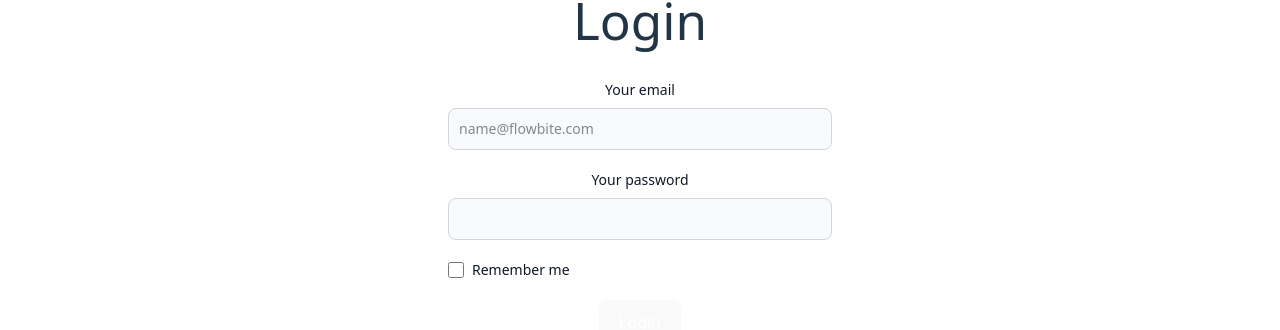
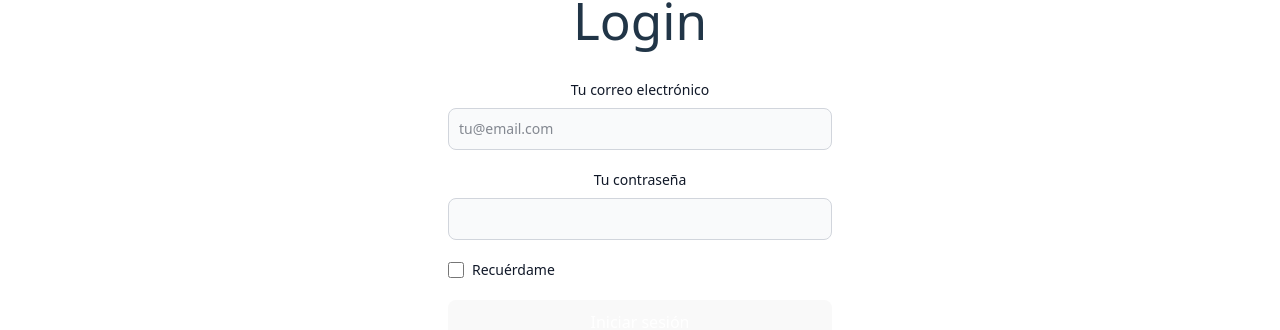
Before and after one commit to mayrars/bookworld, a React (Vite) app in the folder frontend/: page /login in a window 1280 px wide. Shown: the part 112-442 px from the top of the page. Built offline with nearby package versions, Linux system fonts and the light colour scheme.

Commit message:
changed form login

```diff
--- a/frontend/src/pages/Login/Login.jsx
+++ b/frontend/src/pages/Login/Login.jsx
@@ -1,71 +1,97 @@
-import React, { useState } from "react";
-import { useNavigate } from 'react-router-dom';
+import React, { useState, useEffect } from "react";
+import { useNavigate } from "react-router-dom";
 
 const Login = () => {
+  const navigate = useNavigate();
+
   const [email, setEmail] = useState("");
   const [password, setPassword] = useState("");
+  const [rememberMe, setRememberMe] = useState(false);
 
-  const navigate = useNavigate();
-  const handleSubmit = async(e) => {
-    e.preventDefault();
+  useEffect(() => {
+    const storedEmail = localStorage.getItem("rememberedEmail");
+    if (storedEmail) {
+      setEmail(storedEmail);
+      setRememberMe(true);
+    }
+  }, []);
+
+  const handleSubmit = async (event) => {
+    event.preventDefault();
+
+    if (rememberMe) {
+      localStorage.setItem("rememberedEmail", email);
+    } else {
+      localStorage.removeItem("rememberedEmail");
+    }
+
     try {
-      const response = await fetch('http://localhost:3000/api/login', { // Replace with your actual API endpoint
-        method: 'POST',
+      const response = await fetch("http://localhost:3000/api/auth/login", {
+        method: "POST",
         headers: {
-          'Content-Type': 'application/json',
+          "Content-Type": "application/json",
         },
         body: JSON.stringify({ email, password }),
       });
 
+      const data = await response.json();
+
       if (response.ok) {
-        const data = await response.json();
-        localStorage.setItem('authToken', data.token); // Store the token
-        navigate('/dashboard'); // Redirect to dashboard
+        console.log("Login exitoso", data);
+
+        // ✅ Simula autenticación guardando un flag
+        localStorage.setItem('auth', 'true');
+
+        // 🔄 Redirige al dashboard
+        navigate("/dashboard");
       } else {
-        alert('Login failed. Please check your credentials.');
+        console.error("Error de inicio de sesión", data);
+        alert("Credenciales incorrectas.");
       }
     } catch (error) {
-      console.error('Login error:', error);
-      alert('An error occurred during login.');
+      console.error("Error en la petición", error);
+      alert("Error en la conexión con el servidor.");
     }
+
   };
+
   return (
-    <>
     <section>
-        <h1 className="text-3xl text-center mt-10 text-shadow-cyan-950 dark:text-gray-900 mb-8">
+      <h1 className="text-3xl text-center mt-10 dark:text-gray-900 mb-8">
         Login
       </h1>
       <form className="max-w-sm mx-auto mb-12" onSubmit={handleSubmit}>
         <div className="mb-5">
-            <label
-              htmlFor="email"
-              className="block mb-2 text-sm font-medium text-gray-900 dark:text-gray-900"
-            >
-              Your email
+          <label htmlFor="email" className="block mb-2 text-sm font-medium text-gray-900 dark:text-white">
+            Tu correo electrónico
           </label>
           <input
             type="email"
             id="email"
-              className="bg-gray-50 border border-gray-300 text-gray-900 text-sm rounded-lg focus:ring-blue-500 focus:border-blue-500 block w-full p-2.5 dark:bg-gray-900 dark:border-gray-700 dark:placeholder-gray-400 dark:text-white dark:focus:ring-blue-500 dark:focus:border-blue-500"
-              placeholder="name@flowbite.com"
-              required value={email}
+            className="bg-gray-50 border border-gray-300 text-gray-900 text-sm rounded-lg
+                       focus:ring-blue-500 focus:border-blue-500 block w-full p-2.5
+                       dark:bg-gray-800 dark:border-gray-600 dark:placeholder-gray-400
+                       dark:text-white dark:focus:ring-blue-600 dark:focus:border-blue-600"
+            placeholder="tu@email.com"
+            required
+            value={email}
             onChange={(e) => setEmail(e.target.value)}
           />
         </div>
         <div className="mb-5">
-            <label
-              htmlFor="password"
-              className="block mb-2 text-sm font-medium text-gray-900 dark:text-gray-900"
-            >
-              Your password
+          <label htmlFor="password" className="block mb-2 text-sm font-medium text-gray-900 dark:text-white">
+            Tu contraseña
           </label>
           <input
             type="password"
             id="password"
-              className="bg-gray-50 border border-gray-300 text-gray-900 text-sm rounded-lg focus:ring-blue-500 focus:border-blue-500 block w-full p-2.5 dark:bg-gray-900 dark:border-gray-600 dark:placeholder-gray-400 dark:text-white dark:focus:ring-blue-500 dark:focus:border-blue-500"
+            className="bg-gray-50 border border-gray-300 text-gray-900 text-sm rounded-lg
+                       focus:ring-blue-500 focus:border-blue-500 block w-full p-2.5
+                       dark:bg-gray-800 dark:border-gray-600 dark:placeholder-gray-400
+                       dark:text-white dark:focus:ring-blue-600 dark:focus:border-blue-600"
             required
             value={password}
-              onChange={(e) => setPassword(e.target.value) }
+            onChange={(e) => setPassword(e.target.value)}
           />
         </div>
         <div className="flex items-start mb-5">
@@ -73,29 +99,27 @@ const Login = () => {
             <input
               id="remember"
               type="checkbox"
-                value=""
-                className="w-4 h-4 border border-gray-300 rounded-sm bg-gray-50 focus:ring-3 focus:ring-blue-300 dark:bg-gray-900 dark:border-gray-600 dark:focus:ring-blue-600 dark:ring-offset-gray-800 dark:focus:ring-offset-gray-800"
-                required
+              checked={rememberMe}
+              onChange={(e) => setRememberMe(e.target.checked)}
+              className="w-4 h-4 border border-gray-300 rounded-sm bg-gray-50 focus:ring-blue-300
+                         dark:bg-gray-800 dark:border-gray-600 dark:focus:ring-blue-600"
             />
           </div>
-            <label
-              htmlFor="remember"
-              className="ms-2 text-sm font-medium text-gray-900 dark:text-gray-900"
-            >
-              Remember me
+          <label htmlFor="remember" className="ms-2 text-sm font-medium text-gray-900 dark:text-white">
+            Recuérdame
           </label>
         </div>
-          <div className="">
         <button
           type="submit"
-              className="text-white bg-red-700 hover:bg-red-800 focus:ring-4 focus:outline-none focus:ring-blue-300 font-medium rounded-lg text-sm w-full sm:w-auto px-5 py-2.5 text-center dark:bg-red-900 dark:hover:bg-red-600 dark:focus:ring-red-700"
+          className="w-full text-white bg-indigo-600 hover:bg-indigo-700
+                     focus:ring-4 focus:outline-none focus:ring-indigo-300
+                     font-medium rounded-lg text-sm px-5 py-2.5 text-center
+                     dark:bg-indigo-700 dark:hover:bg-indigo-600 dark:focus:ring-indigo-800"
         >
-              Login
+          Iniciar sesión
         </button>
-          </div>
       </form>
     </section>
-    </>
   );
 };
 
```
Lines whose indentation alone changed are shown as unchanged.
